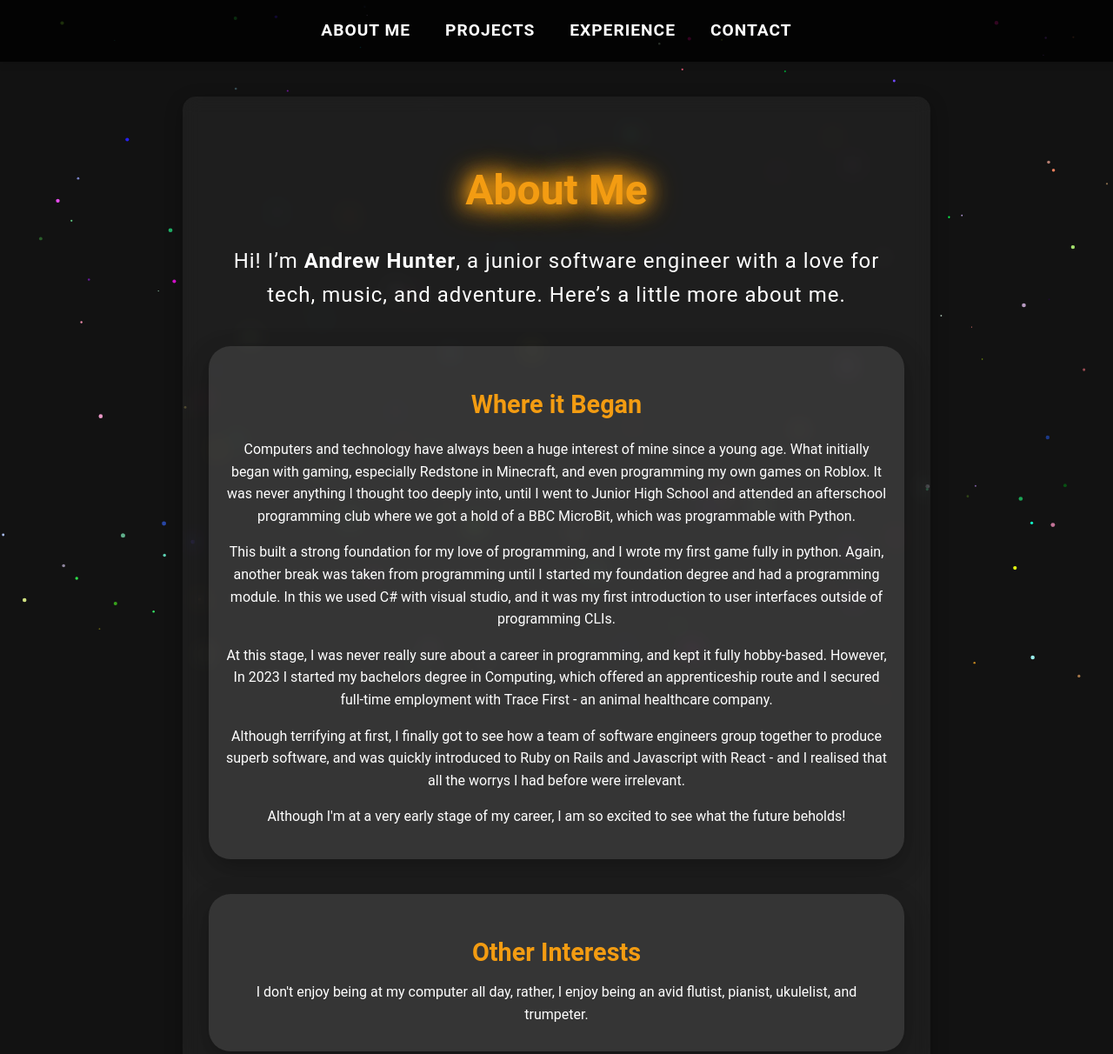
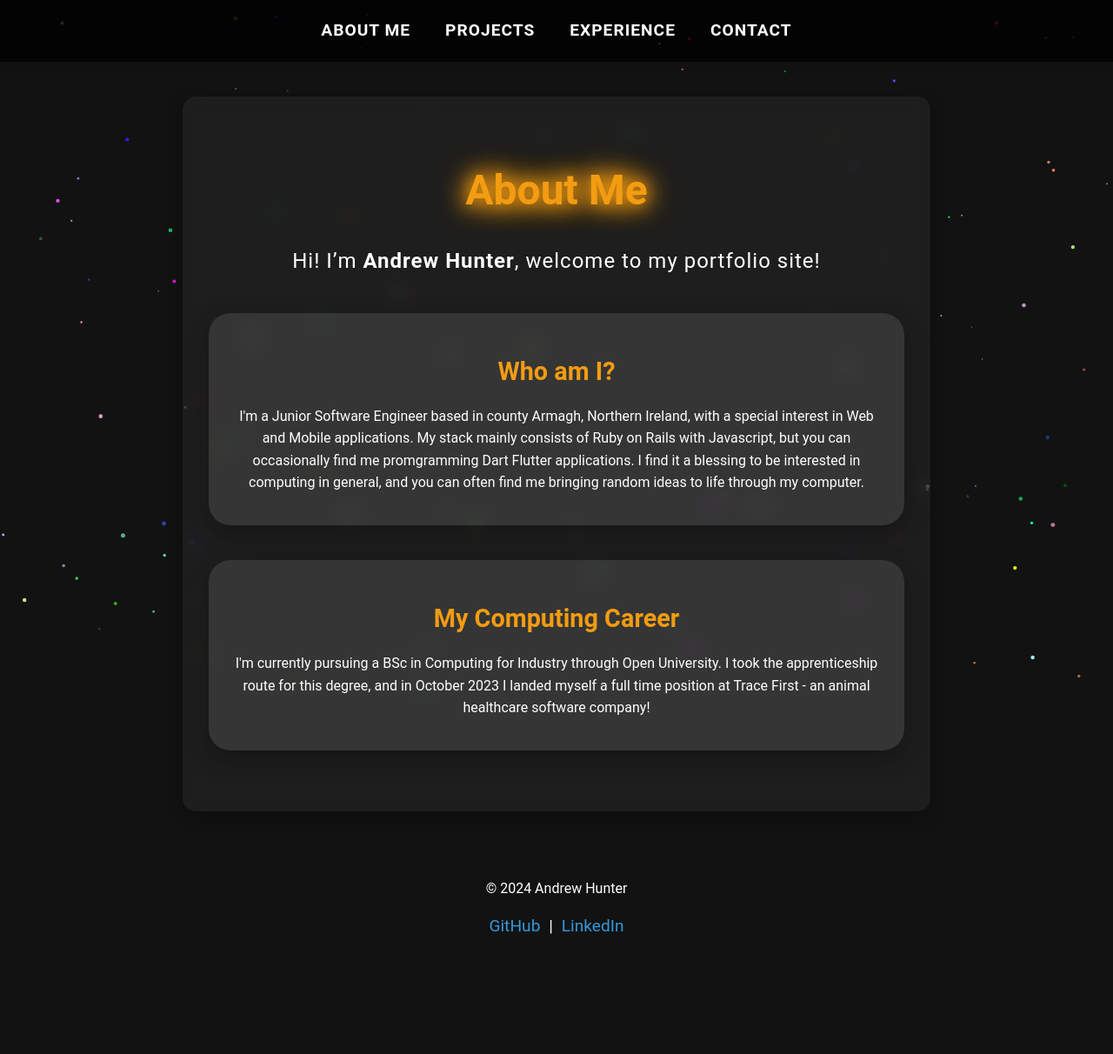
Before and after one commit to andrewhunter321/andrewhunter321.github.io, a plain HTML site: page index.html in a window 1280 px wide. Shown: the top 1212 px of the page at 87% size. After the commit the page ends 1101 px from the top, so only its background shows below. Drawn offline with Linux system fonts and the light colour scheme.

Commit message:
Uncringe the index and update projects

```diff
--- a/index.html
+++ b/index.html
@@ -23,41 +23,28 @@
     <section id="about" class="section about">
         <h1>About Me</h1>
         <p class="intro">
-            Hi! I’m <strong>Andrew Hunter</strong>, a junior software engineer with a love for tech, music, and adventure. Here’s a little more about me.
+            Hi! I’m <strong>Andrew Hunter</strong>, welcome to my portfolio site!
         </p>
 
-        <div class="about-section" id="technologies">
-            <h2>Where it Began</h2>
+        <div class="about-section" id="whoami">
+            <h2>Who am I?</h2>
             <ul>
-                <p>Computers and technology have always been a huge interest of mine since a young age. What initially began with gaming,
-                    especially Redstone in Minecraft, and even programming my own games on Roblox. It was never anything I thought too deeply
-                    into, until I went to Junior High School and attended an afterschool programming club where we got a hold of a BBC MicroBit,
-                    which was programmable with Python.
-                </p>
                 <p>
-                    This built a strong foundation for my love of programming, and I wrote my first game fully in python.
-                    Again, another break was taken from programming until I started my foundation degree and had a programming module.
-                    In this we used C# with visual studio, and it was my first introduction to user interfaces outside of programming CLIs.
-                </p>
-                <p>
-                    At this stage, I was never really sure about a career in programming, and kept it fully hobby-based. However, In 2023 I started
-                    my bachelors degree in Computing, which offered an apprenticeship route and I secured full-time employment with Trace First - an animal
-                    healthcare company.
-                </p>
-                <p>
-                    Although terrifying at first, I finally got to see how a team of software engineers group together to produce superb software,
-                    and was quickly introduced to Ruby on Rails and Javascript with React - and I realised that all the worrys I had before were irrelevant.
-                </p>
-                <p>
-                    Although I'm at a very early stage of my career, I am so excited to see what the future beholds!
+                    I'm a Junior Software Engineer based in county Armagh, Northern Ireland, with a special interest in Web and Mobile applications.
+                    My stack mainly consists of Ruby on Rails with Javascript, but you can occasionally find me promgramming
+                    Dart Flutter applications. I find it a blessing to be interested in computing in general, and you can often find
+                    me bringing random ideas to life through my computer.
                 </p>
             </ul>
         </div>
 
-        <div class="about-section" id="music">
-            <h2>Other Interests</h2>
+        <div class="about-section" id="career">
+            <h2>My Computing Career</h2>
             <ul>
-                <li>I don't enjoy being at my computer all day, rather, I enjoy being an avid flutist, pianist, ukulelist, and trumpeter.</li>
+                <p>
+                    I'm currently pursuing a BSc in Computing for Industry through Open University. I took the apprenticeship route for this degree,
+                    and in October 2023 I landed myself a full time position at Trace First - an animal healthcare software company!
+                </p>
             </ul>
         </div>
 
```
Also changed, not shown: projects/index.html (+6 -4 lines), 1 other file.
